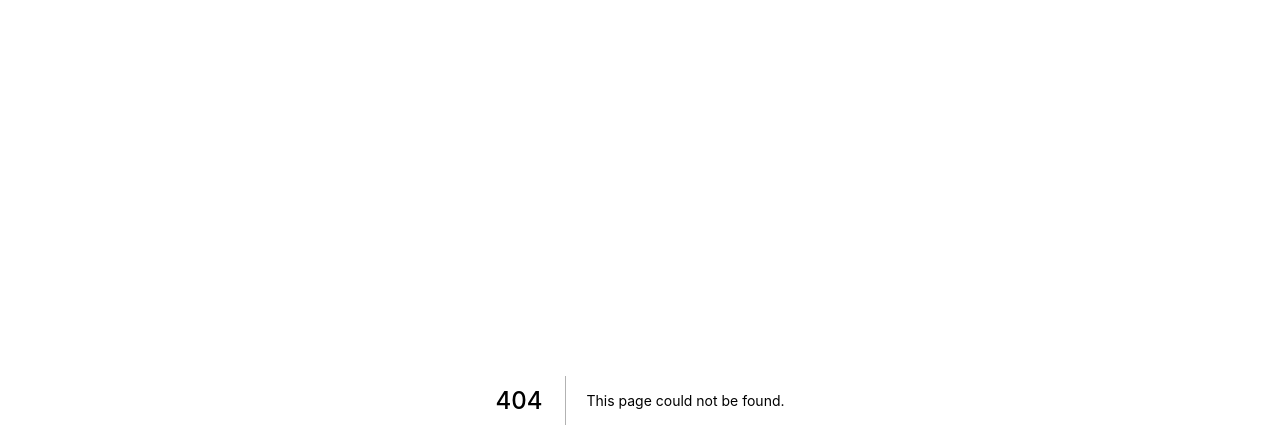
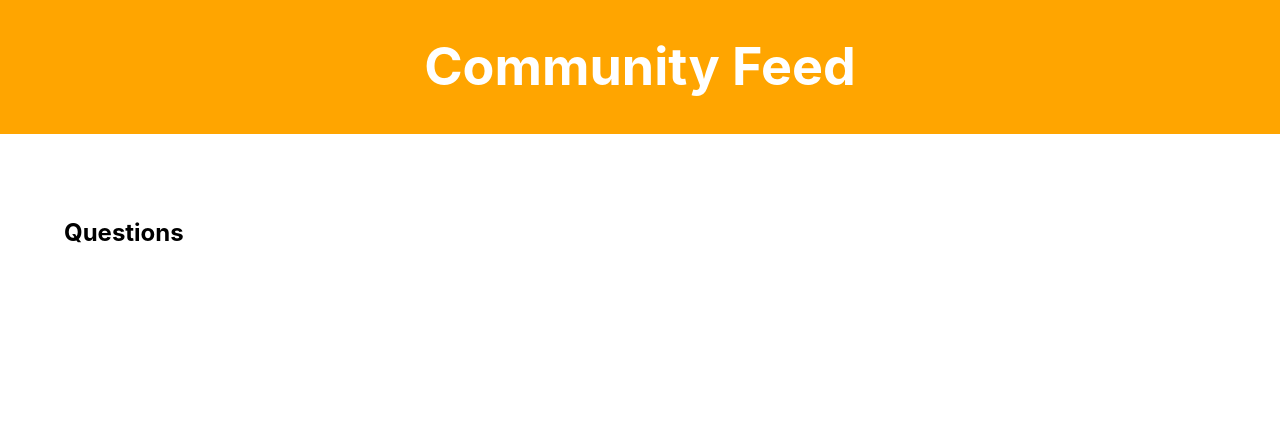
Before and after one commit to kumarabhishekbansal/RT_TASK1_PROJECT4, a Next.js app: page /questions in a window 1280 px wide. Before the commit this address had no page. Shown: the top 448 px of the page. Built offline with nearby package versions, Linux system fonts and the light colour scheme.

Commit message:
setting up header and add global css using styled-components

```diff
--- /dev/null
+++ b/components/Header.js
@@ -0,0 +1,30 @@
+import styled from 'styled-components';
+import Head from 'next/head';
+
+const HeaderWrapper = styled.div`
+  background-color: orange;
+  height: 100%;
+  display: flex;
+  flex-direction: column;
+  align-items: center;
+  justify-content: center;
+  font-size: calc(10px + 2vmin);
+  color: white;
+`;
+
+const Title = styled.h1`
+  height: 64px;
+  pointer-events: none;
+`;
+
+function Header() {
+  return (
+    <>
+      <HeaderWrapper>
+        <Title>Community Feed</Title>
+      </HeaderWrapper>
+    </>
+  );
+}
+
+export default Header;
--- a/next.config.js
+++ b/next.config.js
@@ -1,6 +1,9 @@
 /** @type {import('next').NextConfig} */
 const nextConfig = {
   reactStrictMode: true,
+  compiler: {
+     styledComponents: true
+     },
   swcMinify: true,
 }
 
--- a/package.json
+++ b/package.json
@@ -11,7 +11,8 @@
   "dependencies": {
     "next": "^12.3.4",
     "react": "18.2.0",
-    "react-dom": "18.2.0"
+    "react-dom": "18.2.0",
+    "styled-components": "^6.1.8"
   },
   "devDependencies": {
     "eslint": "8.57.0",
--- a/pages/_app.js
+++ b/pages/_app.js
@@ -1,7 +1,25 @@
-import '../styles/globals.css'
+import { createGlobalStyle } from "styled-components";
+import Header from "../components/Header";
+const GlobalStyle = createGlobalStyle`
+  body {
+    margin: 0;
+    padding: 0;
+    font-family: -apple-system, BlinkMacSystemFont, "Segoe UI", "Roboto", "Oxygen",
+"Ubuntu", "Cantarell", "Fira Sans", "Droid Sans", "Helvetica Neue",
+sans-serif;
+    -webkit-font-smoothing: antialiased;
+    -moz-osx-font-smoothing: grayscale;
+  }
+`;
 
 function MyApp({ Component, pageProps }) {
-  return <Component {...pageProps} />
+  return (
+    <>
+      <GlobalStyle />
+      <Header />
+      <Component {...pageProps} />
+    </>
+  );
 }
 
-export default MyApp
+export default MyApp;
--- /dev/null
+++ b/pages/_document.js
@@ -0,0 +1,27 @@
+import Document from "next/document";
+import { ServerStyleSheet } from "styled-components";
+export default class MyDocument extends Document {
+  static async getInitialProps(ctx) {
+    const sheet = new ServerStyleSheet();
+    const originalRenderPage = ctx.renderPage;
+    try {
+      ctx.renderPage = () =>
+        originalRenderPage({
+          enhanceApp: (App) => (props) =>
+            sheet.collectStyles(<App {...props} />),
+        });
+      const initialProps = await Document.getInitialProps(ctx);
+      return {
+        ...initialProps,
+        styles: (
+          <>
+            {initialProps.styles}
+            {sheet.getStyleElement()}
+          </>
+        ),
+      };
+    } finally {
+      sheet.seal();
+    }
+  }
+}
--- /dev/null
+++ b/pages/questions/index.js
@@ -0,0 +1,15 @@
+import styled from "styled-components";
+const QuestionsContainer = styled.div`
+  display: flex;
+  justify-content: space-between;
+  flex-direction: column;
+  margin: 5%;
+`;
+function Questions() {
+  return (
+    <QuestionsContainer>
+      <h2>Questions</h2>
+    </QuestionsContainer>
+  );
+}
+export default Questions;
--- a/styles/globals.css
+++ /dev/null
@@ -1,26 +0,0 @@
-html,
-body {
-  padding: 0;
-  margin: 0;
-  font-family: -apple-system, BlinkMacSystemFont, Segoe UI, Roboto, Oxygen,
-    Ubuntu, Cantarell, Fira Sans, Droid Sans, Helvetica Neue, sans-serif;
-}
-
-a {
-  color: inherit;
-  text-decoration: none;
-}
-
-* {
-  box-sizing: border-box;
-}
-
-@media (prefers-color-scheme: dark) {
-  html {
-    color-scheme: dark;
-  }
-  body {
-    color: white;
-    background: black;
-  }
-}
```
Also changed, not shown: 1 other file (tests, documents, lock files or other folders).
